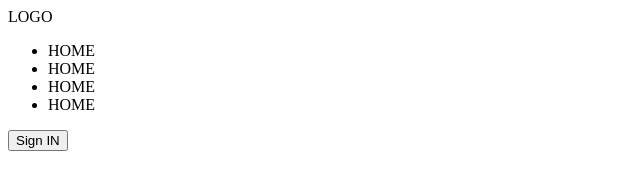
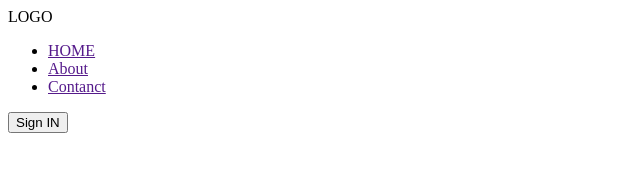
Before and after one commit to asadbekkholdarov/project_master, a plain HTML site: page index.html in a window 1280 px wide. Shown: the whole page, without its empty margins (0-640 px from the left). Drawn offline with Linux system fonts and the light colour scheme.

Commit message:
li items updated to a tag

```diff
--- a/index.html
+++ b/index.html
@@ -10,10 +10,9 @@
     <nav>
       <div class="lg">LOGO</div>
       <ul>
-        <li>HOME</li>
-        <li>HOME</li>
-        <li>HOME</li>
-        <li>HOME</li>
+        <li><a href="">HOME</a></li>
+        <li><a href="">About</a></li>
+        <li><a href="">Contanct</a></li>
       </ul>
       <button>Sign IN</button>
     </nav>
```
